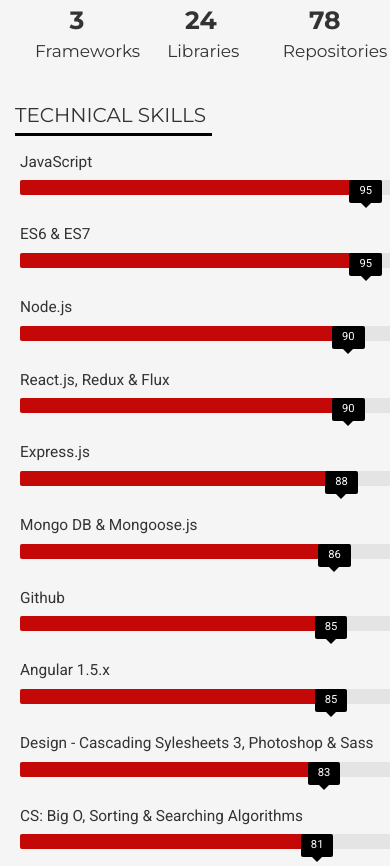
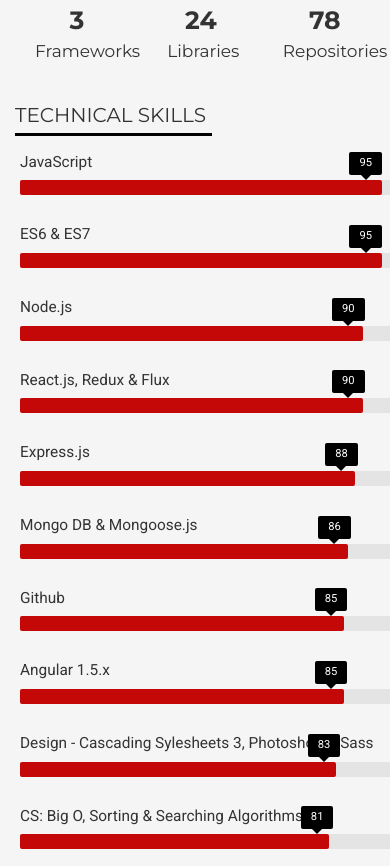
Before and after one commit to TobiahRex/pwReact, a plain HTML site: page index.html in a window 390 px wide. Shown: the part 2518-3384 px from the top of the page. Drawn offline with Linux system fonts and the light colour scheme; a script that the page names is missing; files whose address does not match are found by name.

```diff
--- a/css/style.css
+++ b/css/style.css
@@ -537,6 +537,7 @@
 		position: relative;
 		float: left;
 		left: 100%;
+		top: -28px;
 		padding: 4px 10px 7px 10px;
 		background-color: #000;
 		-webkit-transform: translate3d(-50%) translateY(-30px);
@@ -2330,6 +2331,7 @@
 		right: 22%;
 	}
 	div.b_tooltip {
+		top: -28px;
 		left: 91%;
 	}
 	#loadMore, #showLess {
@@ -2582,6 +2584,7 @@
 		margin-bottom: 1em;
 	}
 	div.b_tooltip {
+		top: -28px;
 		left: 91%;
 	}
 	#loadMore, #showLess {
```
